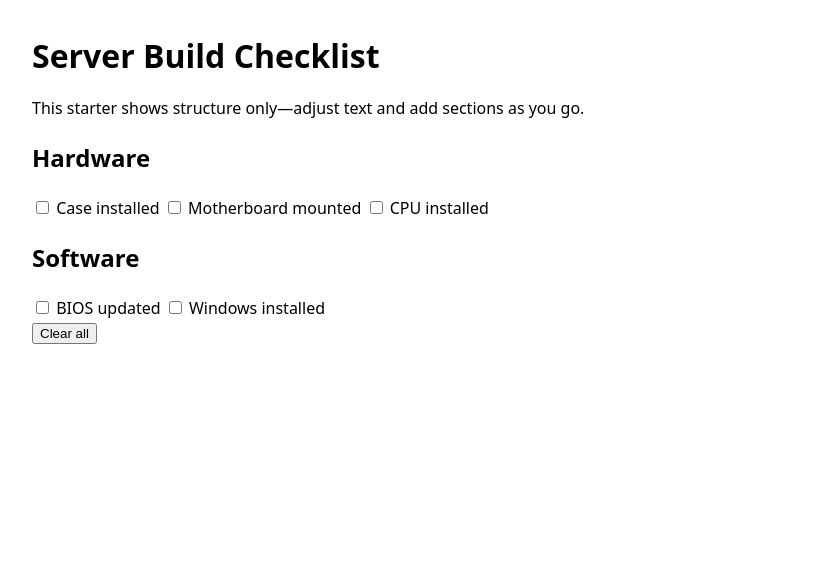
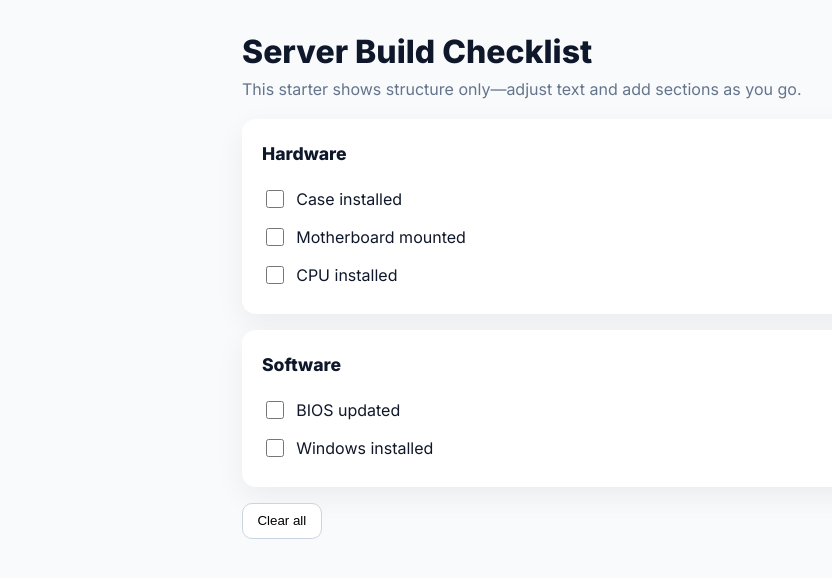
Before and after one commit to ItsALiving/offline-checklist, a plain HTML site: page index.html in a window 1280 px wide. Shown: the whole page, without its empty margins (0-832 px from the left). Drawn offline with Linux system fonts and the light colour scheme.

Commit message:
Update styles.css

```diff
--- a/styles.css
+++ b/styles.css
@@ -1,2 +1,36 @@
-body { margin: 2rem; font: 16px/1.5 system-ui, -apple-system, Segoe UI, Roboto, Arial; }
-h1 { margin: 0 0 .5rem; }
+:root{
+  --bg:#f8fafc; --card:#ffffff; --text:#0f172a; --muted:#64748b; --brand:#0ea5e9;
+  --radius:14px; --space:16px;
+}
+*{box-sizing:border-box}
+html,body{height:100%}
+body{
+  margin:0; background:var(--bg); color:var(--text);
+  font-family: Inter, system-ui, Segoe UI, Roboto, sans-serif;
+}
+.container{ max-width: 860px; margin: 0 auto; padding: clamp(16px, 4vw, 32px); }
+h1{ font-weight:800; margin:0 0 8px }
+h2{ font-size:1.1rem; margin:.25rem 0 1rem }
+.muted{ color: var(--muted); margin:0 0 1.25rem }
+
+.card{
+  background:var(--card); border-radius:var(--radius);
+  padding: calc(var(--space) * 1.25);
+  box-shadow: 0 10px 30px rgba(2,6,23,.06);
+  margin: 0 0 16px;
+}
+
+.check{
+  display:flex; align-items:center; gap:.6rem;
+  padding:.45rem 0; cursor:pointer; user-select:none;
+}
+.check input{ width:1.1rem; height:1.1rem }
+
+.actions{ margin: 12px 0 24px }
+button{
+  padding:.6rem .9rem; border-radius:10px; border:1px solid #cbd5e1;
+  background:#fff; cursor:pointer;
+}
+button:hover{ border-color:#94a3b8 }
+
+.ok{ color: #16a34a; font-size:.9rem }
```
